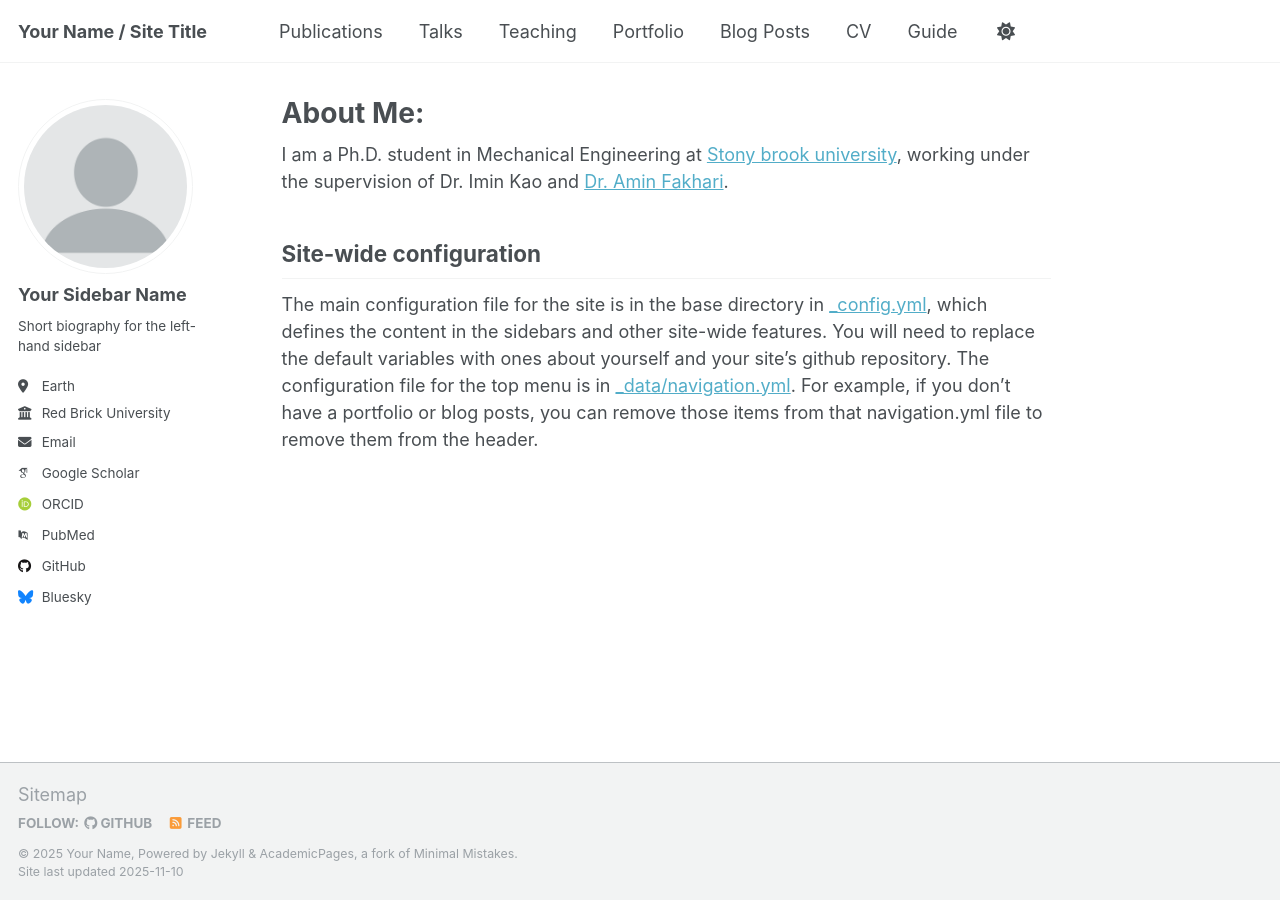
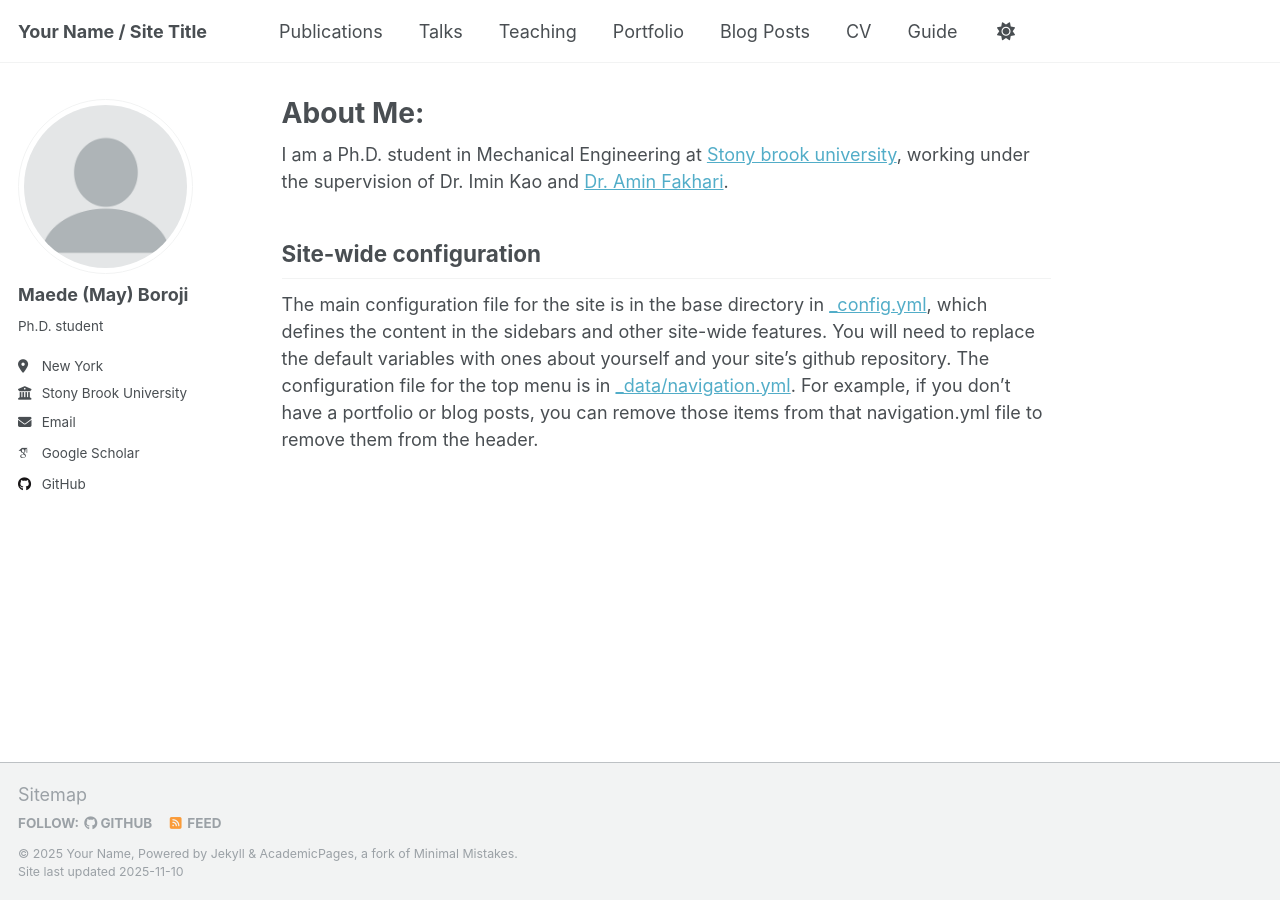
Before and after one commit to MahiBoroji/MahiBoroji.github.io, a Jekyll site: the page built from _pages/about.md, in a window 1280 px wide. Built offline with Jekyll 4.4.1, drawn with Linux system fonts in a browser that asks for light colours; some web fonts are replaced.

Commit message:
Update author profile information in _config.yml

```diff
--- a/_config.yml
+++ b/_config.yml
@@ -23,22 +23,22 @@ repository               : "academicpages/academicpages.github.io"
 author:
   # Biographic information
   avatar           : "profile.png"
-  name             : "Your Sidebar Name"
+  name             : "Maede (May) Boroji"
   pronouns         : # example: "she/her"
-  bio              : "Short biography for the left-hand sidebar"
-  location         : "Earth"
-  employer         : "Red Brick University"
+  bio              : "Ph.D. student"
+  location         : "New York"
+  employer         : "Stony Brook University"
   uri              : # URL
-  email            : "none@example.org"
+  email            : "maede.boroji@stonybrook.edu"
 
   # Academic websites
   academia         : # URL
   arxiv            : # URL - Update with the correct link to your profile
-  googlescholar    : "https://scholar.google.com/citations?user=PS_CX0AAAAAJ"
+  googlescholar    : "https://scholar.google.com/citations?hl=en&user=7vf-xy8AAAAJ"
   impactstory      : # URL
-  orcid            : "http://orcid.org/yourorcidurl"
+  orcid            :
   semantic         : # URL
-  pubmed           : "https://www.ncbi.nlm.nih.gov/pubmed/?term=john+snow"
+  pubmed           :
   researchgate     : # URL
   scopus           : # URL
 
@@ -46,12 +46,12 @@ author:
   bitbucket        : # Username - Update with your username on the site
   codepen          : # Username
   dribbble         : # Username
-  github           : "academicpages"
+  github           : "MahiBoroji"
   kaggle           : # Username
   stackoverflow    : # User number or user number and name (i.e., use "1" or "1/jeff-atwood")
 
   # Social media
-  bluesky          : "bsky.app" # Replace this with you Bluesky username
+  bluesky          : # Replace this with you Bluesky username
   facebook         : # Username
   flickr           : # Username
   foursquare       : # Username
```
